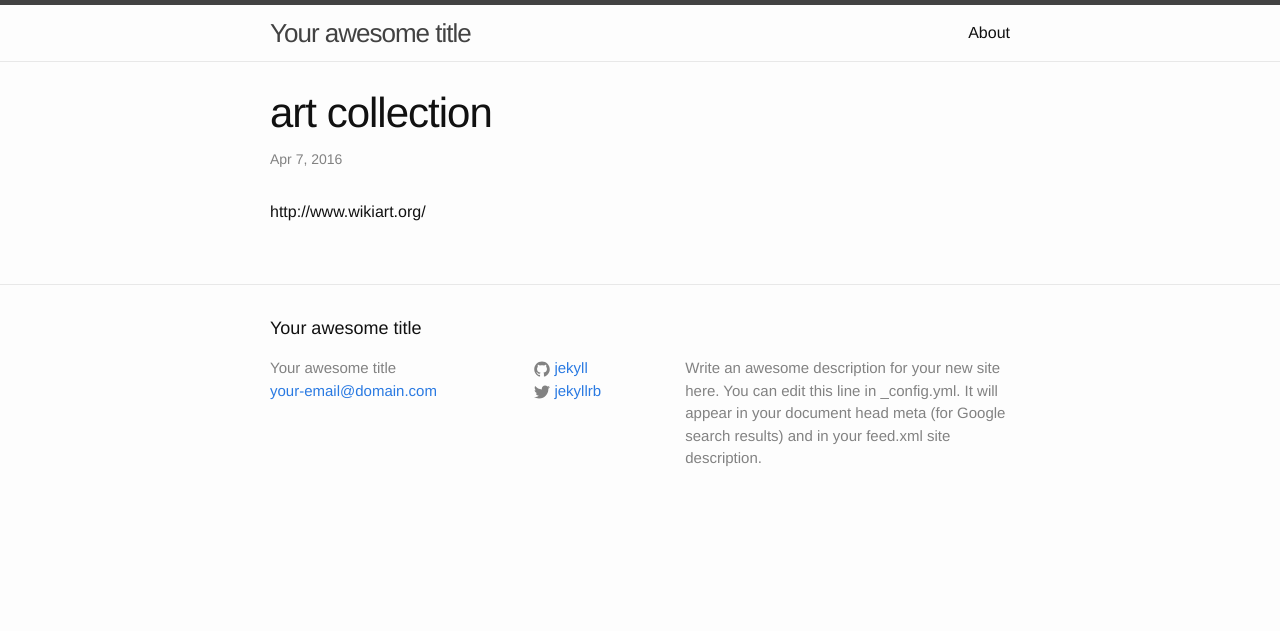
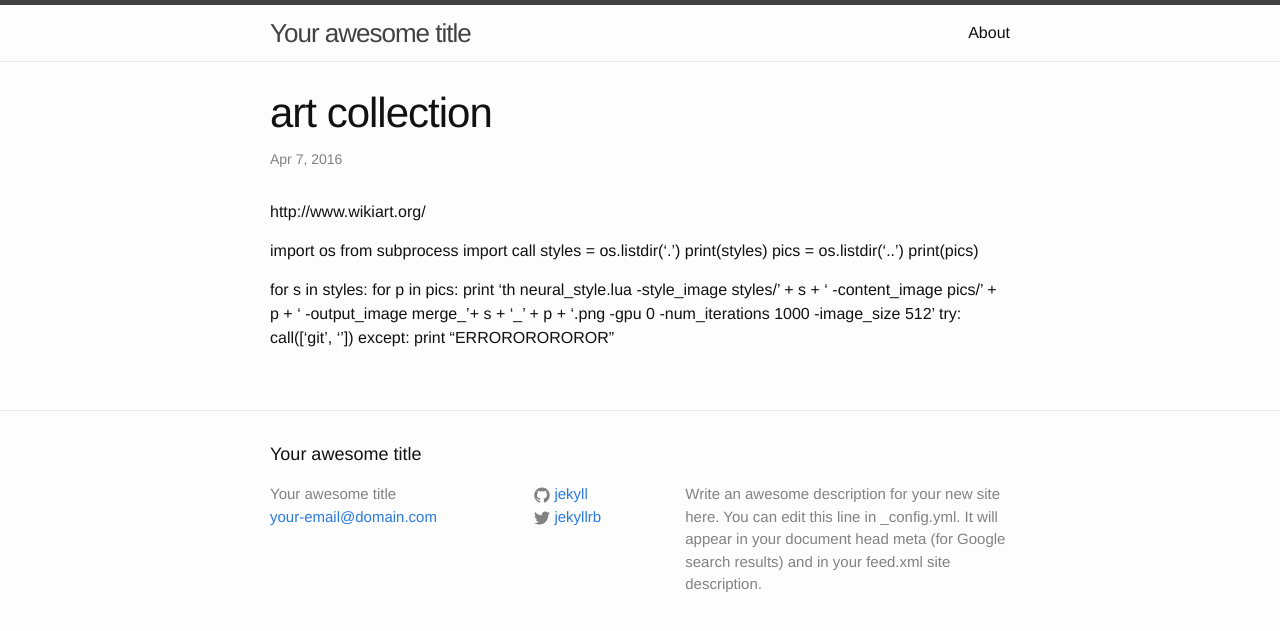
Before and after one commit to mungobungo/mungobungo.github.io, a Jekyll site: the page built from _posts/206-04-07-arts.markdown, in a window 1280 px wide. Shown: the top 631 px of the page. Built offline with Jekyll 4.4.1, drawn with Linux system fonts in a browser that asks for light colours.

Commit message:
script generation

```diff
--- a/_posts/206-04-07-arts.markdown
+++ b/_posts/206-04-07-arts.markdown
@@ -6,3 +6,18 @@ categories: neural_networks
 ---
 
 http://www.wikiart.org/
+
+import os
+from subprocess import call
+styles = os.listdir('.')
+print(styles)
+pics = os.listdir('..')
+print(pics)
+
+for s in styles:
+    for p in pics:
+        print 'th neural_style.lua -style_image styles/' + s + ' -content_image pics/' + p + ' -output_image merge_'+ s + '_' + p + '.png -gpu 0 -num_iterations 1000 -image_size 512'
+        try:
+            call(['git', ''])
+        except:
+            print "ERROROROROROR"
```
